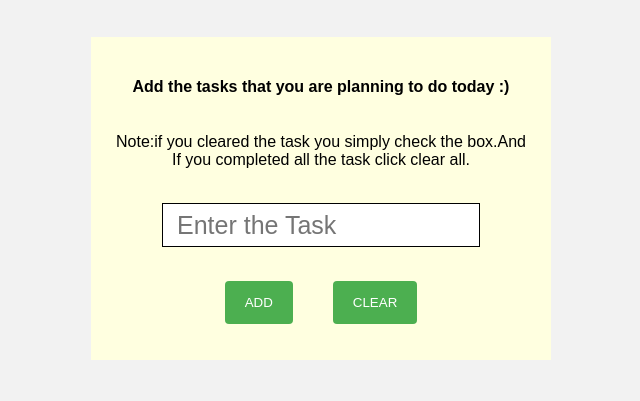
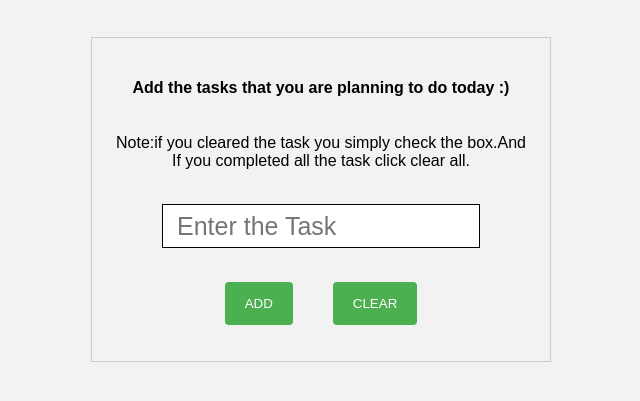
Before and after one commit to rakeshn3468/To-Do-List, a plain HTML site: page index.html in a window 1280 px wide. Shown: the part 61-462 px from the top of the page, without its empty margins (319-959 px from the left). Drawn offline with Linux system fonts and the light colour scheme.

Commit message:
Update styles.css

```diff
--- a/styles.css
+++ b/styles.css
@@ -8,7 +8,8 @@ h1{
   text-align: center;
 }
 form {
-  background-color: #FFFFE0;
+  background-color: #F2F2F2;
+  border: 1px solid #ccc;
   display: flex;
   flex-direction: column;
   align-items: center;
```
